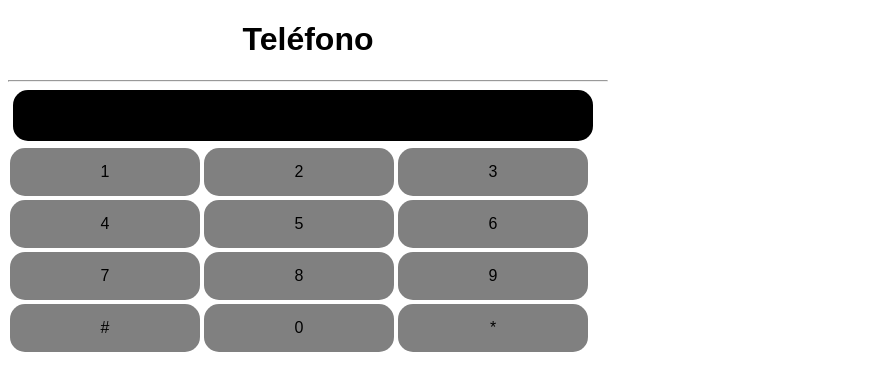
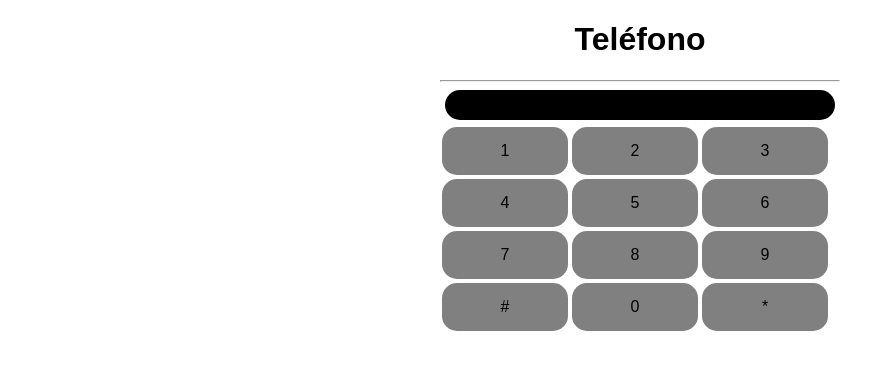
Before and after one commit to juanromaris/telefono, a plain HTML site: page index.html in a window 1280 px wide. Shown: the whole page, without its empty margins (0-895 px from the left). Drawn offline with Linux system fonts and the light colour scheme.

Commit message:
app con efectos

```diff
--- a/css/styles.css
+++ b/css/styles.css
@@ -1,8 +1,8 @@
 body {
-
+margin:auto;
 font-family:sans-serif;
 text-align: center;
-width:600px;
+width:400px;
 }
 
 
@@ -37,7 +37,7 @@ border-radius: 15px;
 
 .numeros{
 background-color:grey;
-width: 30%;
+width: 29%;
 text-align: center;
 padding-left: 5px;
 padding-right: 5px;
--- a/js/app.js
+++ b/js/app.js
@@ -1,8 +1,15 @@
-var containerNumeros = $("#display");
-var numerosAgregados;
 
-numerosAgregados = document.createElement("h1");
-containerNumeros.append(numerosAgregados);
+
+$("#display").click(function() {
+
+
+  $(this).fadeOut(500);
+
+
+});
+
+
+
 
 
 $("#uno").on("click", function() {
```
Also changed, not shown: index.html (+12 -12 lines).
